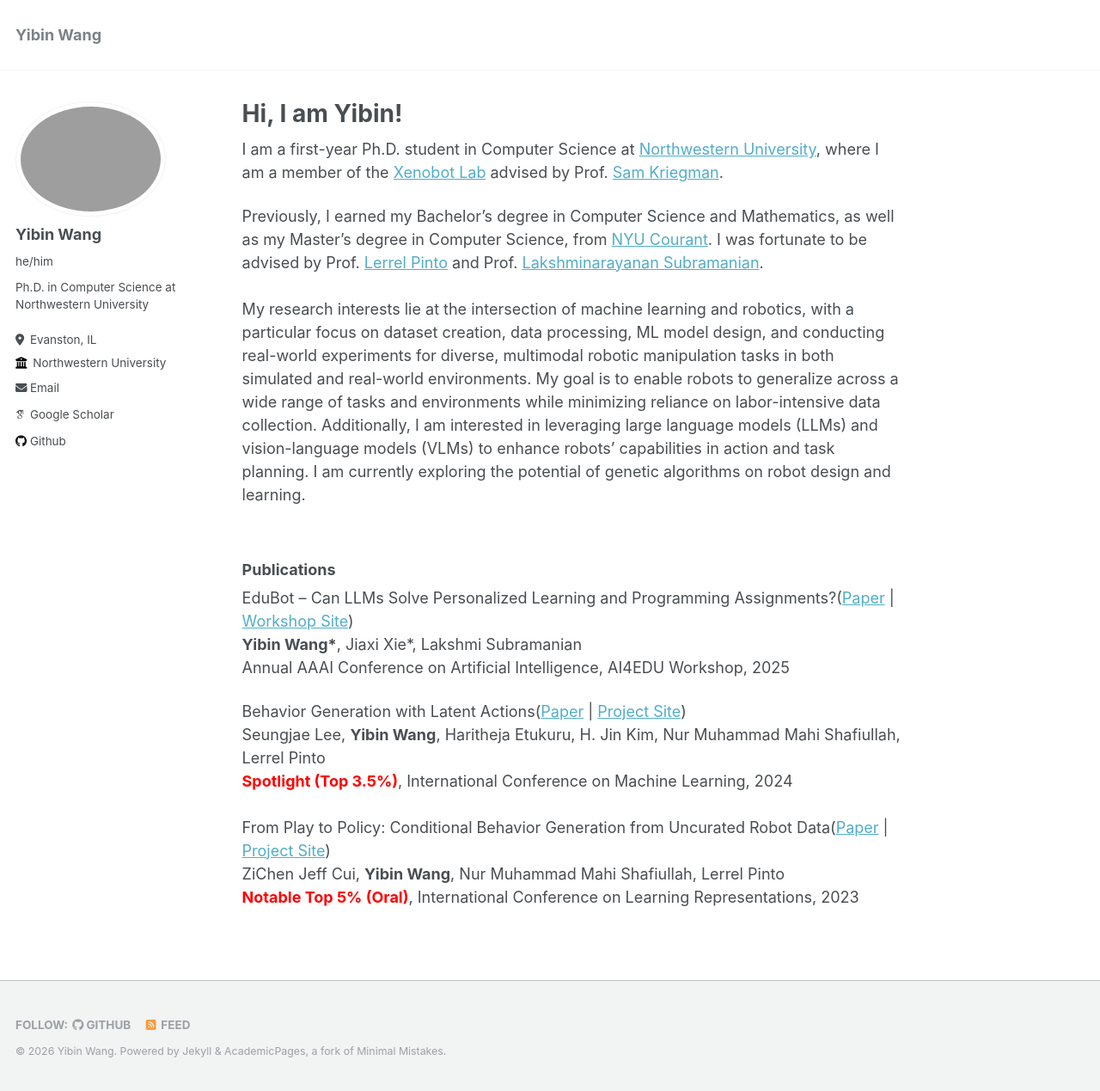
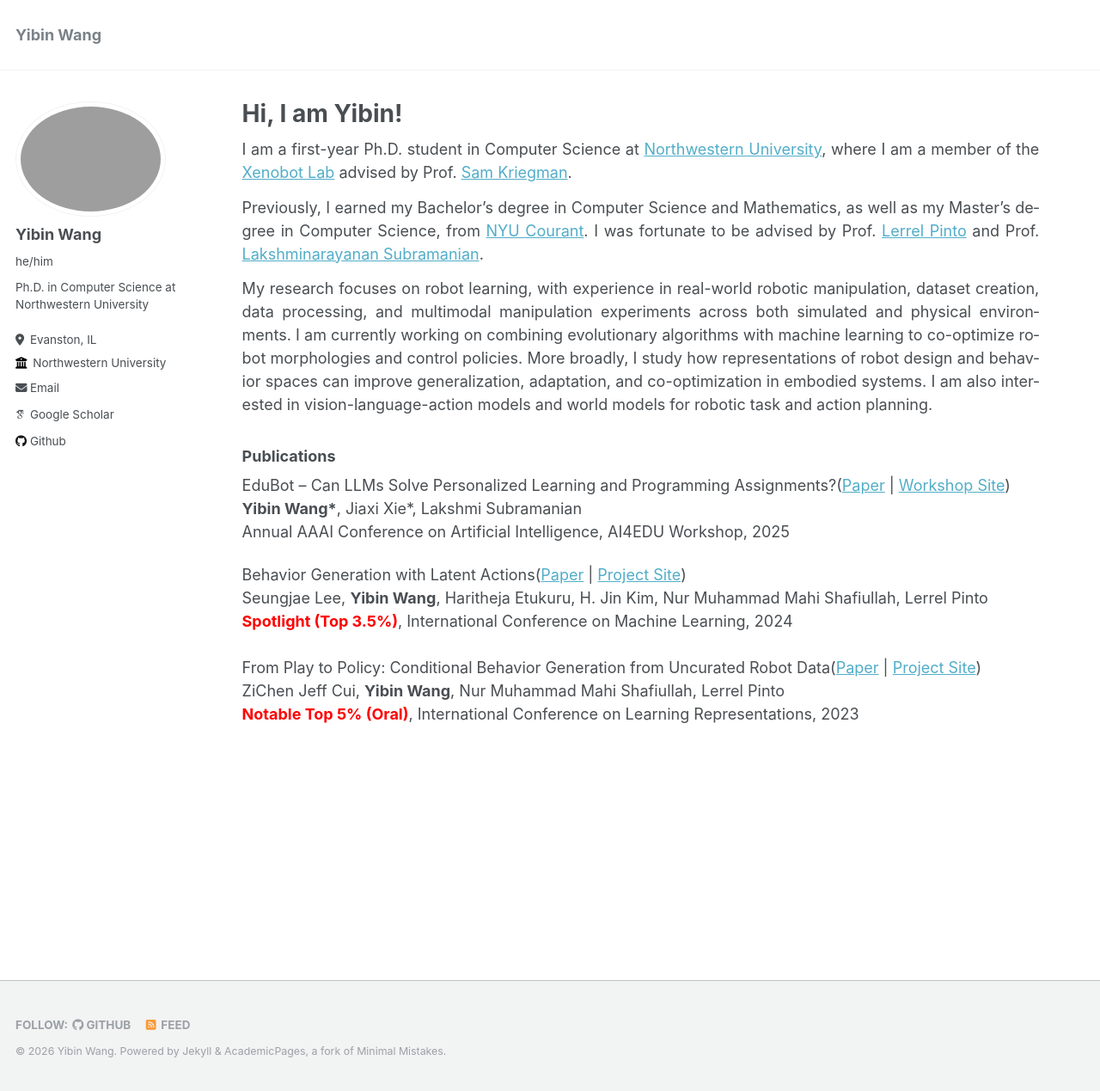
Before and after one commit to WYB929/WYB929.github.io, a Jekyll site: the page built from _pages/about.md, in a window 1280 px wide and 1269 px high. Shown: the whole window at 86% size. Built offline with Jekyll 4.4.1, drawn with Linux system fonts in a browser that asks for light colours; some web fonts are replaced.

Commit message:
update research interest and formatting

```diff
--- a/_pages/about.md
+++ b/_pages/about.md
@@ -6,12 +6,15 @@ redirect_from:
   - /about/
   - /about.html
 ---
-I am a first-year Ph.D. student in Computer Science at [Northwestern University](https://www.northwestern.edu), where I am a member of the [Xenobot Lab](https://www.xenobot.group/) advised by Prof. [Sam Kriegman](https://skriegman.github.io).  <br>
+<div class="about-intro" markdown="1">
 
-Previously, I earned my Bachelor’s degree in Computer Science and Mathematics, as well as my Master’s degree in Computer Science, from [NYU Courant](https://cs.nyu.edu/home/index.html). I was fortunate to be advised by Prof. [Lerrel Pinto](https://www.lerrelpinto.com) and Prof. [Lakshminarayanan Subramanian](https://cs.nyu.edu/~lakshmi/Lakshmi/Home.html).
-<br>
-My research interests lie at the intersection of machine learning and robotics, with a particular focus on dataset creation, data processing, ML model design, and conducting real-world experiments for diverse, multimodal robotic manipulation tasks in both simulated and real-world environments. My goal is to enable robots to generalize across a wide range of tasks and environments while minimizing reliance on labor-intensive data collection. Additionally, I am interested in leveraging large language models (LLMs) and vision-language models (VLMs) to enhance robots' capabilities in action and task planning. I am currently exploring the potential of genetic algorithms on robot design and learning.<br>
-<br>
+I am a first-year Ph.D. student in Computer Science at [Northwestern University](https://www.northwestern.edu), where I am a member of the [Xenobot Lab](https://www.xenobot.group/) advised by Prof. [Sam Kriegman](https://skriegman.github.io).
+
+Previously, I earned my Bachelor’s degree in Computer Science and Mathematics, as well as my Master’s degree in Computer Science, from [NYU Courant](https://cims.nyu.edu/dynamic/). I was fortunate to be advised by Prof. [Lerrel Pinto](https://www.lerrelpinto.com) and Prof. [Lakshminarayanan Subramanian](https://cs.nyu.edu/~lakshmi/Lakshmi/Home.html).
+
+My research focuses on robot learning, with experience in real-world robotic manipulation, dataset creation, data processing, and multimodal manipulation experiments across both simulated and physical environments. I am currently working on combining evolutionary algorithms with machine learning to co-optimize robot morphologies and control policies. More broadly, I study how representations of robot design and behavior spaces can improve generalization, adaptation, and co-optimization in embodied systems. I am also interested in vision-language-action models and world models for robotic task and action planning.
+
+</div>
 
 <!-- My CV could be found [here](https://wyb929.github.io/files/CV_Yibin_Wang.pdf). -->
 
--- a/_sass/_page.scss
+++ b/_sass/_page.scss
@@ -20,7 +20,7 @@
   @include breakpoint($large) {
     @include span(10 of 12 last);
     @include prefix(0.5 of 12);
-    @include suffix(2 of 12);
+    @include suffix(0.5 of 12);
   }
 
   .page__inner-wrap {
@@ -49,6 +49,16 @@
 }
 
 .page__content {
+  .about-intro {
+    text-align: justify;
+    text-align-last: left;
+    text-justify: inter-word;
+    hyphens: auto;
+
+    p {
+      margin-bottom: 0.75em;
+    }
+  }
 
   h2 {
     padding-bottom: 0.5em;
```
